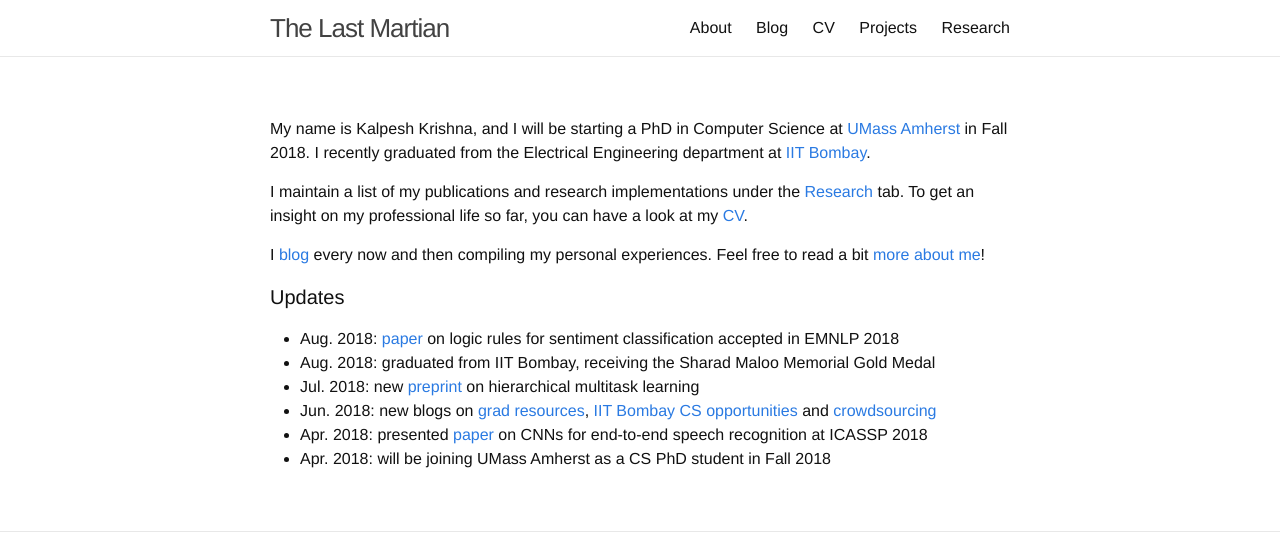
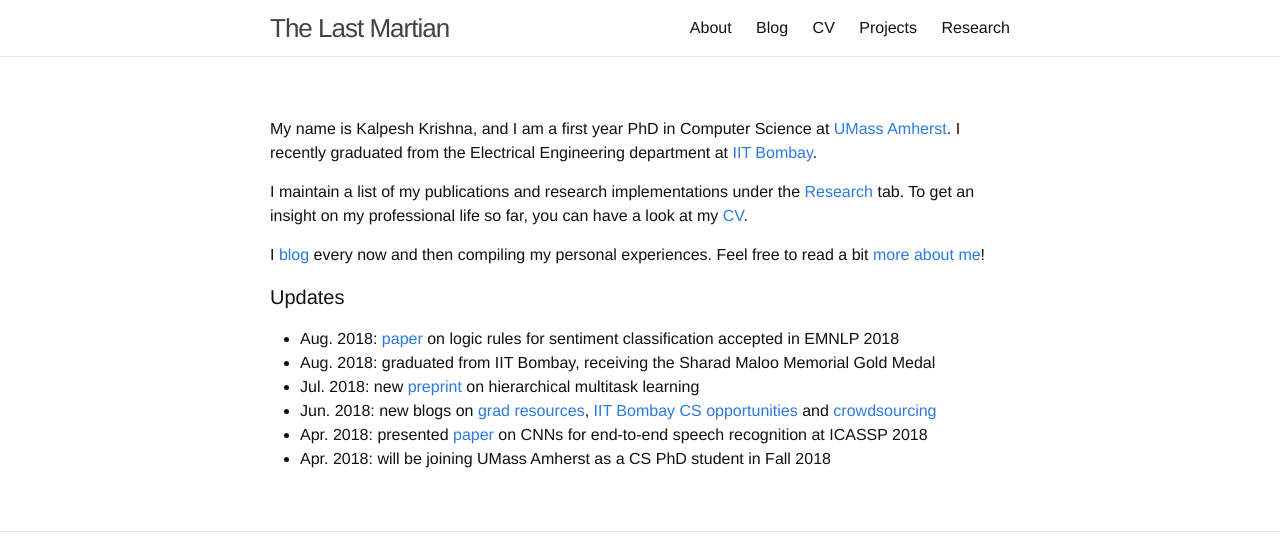
Before and after one commit to martiansideofthemoon/martiansideofthemoon.github.io, a Jekyll site: the page built from index.md, in a window 1280 px wide, cut to the strip 0-558 px from the top of the page. Built offline with Jekyll 4.4.1, drawn with Linux system fonts in a browser that asks for light colours; comment, search, counter and statistics services are not loaded.

Commit message:
Minor website changes

```diff
--- a/index.md
+++ b/index.md
@@ -3,7 +3,7 @@ layout: page
 ---
 {% include JB/setup %}
 
-My name is Kalpesh Krishna, and I will be starting a PhD in Computer Science at [UMass Amherst](http://cs.umass.edu/) in Fall 2018. I recently graduated from the Electrical Engineering department at [IIT Bombay](http://iitb.ac.in).
+My name is Kalpesh Krishna, and I am a first year PhD in Computer Science at [UMass Amherst](http://cs.umass.edu/). I recently graduated from the Electrical Engineering department at [IIT Bombay](http://iitb.ac.in).
 
 I maintain a list of my publications and research implementations under the [Research]({{ site.url }}/research) tab. To get an insight on my professional life so far, you can have a look at my [CV]({{ site.url }}/cv).
 
```
Also changed, not shown: _pages/about.md (+1 -1 lines), _pages/research.md (+1 -1 lines).
